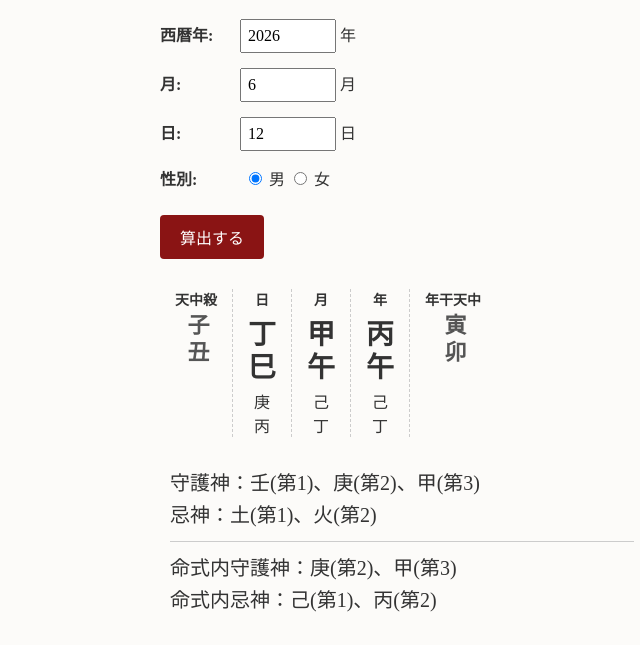
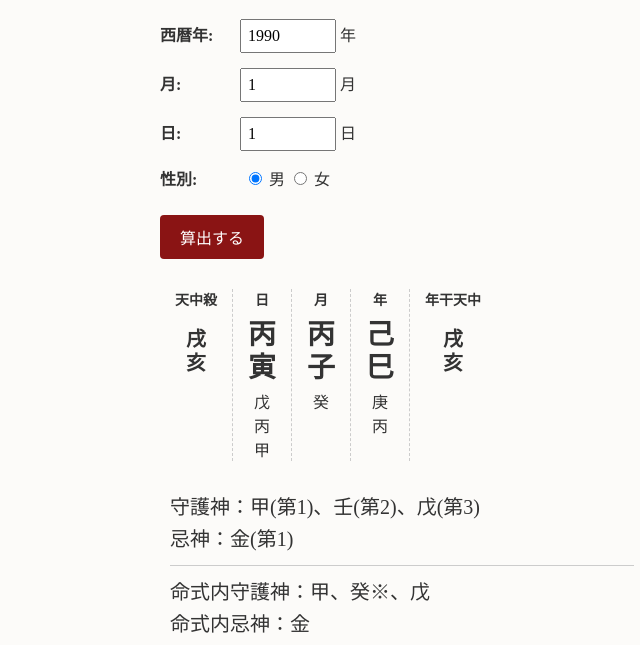
Before and after one commit to onigirikoubou-bit/-2, a plain HTML site: page index.html in a window 1280 px wide. Both pictures are taken after a click on the button "算出する". Shown: the part 90-735 px from the top of the page, without its empty margins (180-820 px from the left). Drawn offline with Linux system fonts and the light colour scheme.

Commit message:
これでどうだ？

```diff
--- a/index.html
+++ b/index.html
@@ -52,12 +52,29 @@
     white-space: nowrap !important;
 }
 
+.eto-grid-small {
+    display: flex !important;
+    flex-direction: column !important;
+    align-items: center !important;
+    justify-content: center !important;
+    font-size: 20px !important; /* 少し小さめに設定 */
+    font-weight: bold !important;
+    height: 60px !important;
+    margin: 0 auto !important;
+}
+
 /* 干支の1文字ずつ(span)の設定 */
 .eto-grid span {
     display: block !important;
     font-size: 28px !important;
     font-weight: bold !important;
     color: inherit; /* 文字色が親要素とずれるのを防ぐ */
+}
+/* ★「小さいサイズ」専用の指定（これだけを追加） */
+.eto-small span {
+    font-size: 20px !important; /* 小さくしたいサイズ */
+    font-weight: bold !important;
+    line-height: 1.2 !important;
 }
 
     </style>
@@ -78,25 +95,33 @@
     <div id="result-area" style="display: none;">
         <table class="meishiki-table">
     <tr>
-        <td><div class="pillar-label">天中殺</div><div id="tenchusatsu-text" class="eto-text-small">--</div></td>
+        <td>
+            <div class="pillar-label">天中殺</div>
+            <div id="tenchusatsu-text" class="eto-grid eto-small"></div>
+        </td>
 
         <td>
             <div class="pillar-label">日</div>
-            <div id="day-eto" class="eto-grid" style="display: flex !important; flex-direction: column !important; align-items: center !important; font-size: 28px !important; font-weight: bold !important; line-height: 1.2 !important; height: 75px !important;"></div>
+            <div id="day-eto" class="eto-grid eto-large"></div>
             <div id="day-zoukan"></div>
         </td>
+
         <td>
             <div class="pillar-label">月</div>
-            <div id="month-eto" class="eto-grid" style="display: flex !important; flex-direction: column !important; align-items: center !important; font-size: 28px !important; font-weight: bold !important; line-height: 1.2 !important; height: 75px !important;"></div>
+            <div id="month-eto" class="eto-grid eto-large"></div>
             <div id="month-zoukan"></div>
         </td>
+
         <td>
             <div class="pillar-label">年</div>
-            <div id="year-eto" class="eto-grid" style="display: flex !important; flex-direction: column !important; align-items: center !important; font-size: 28px !important; font-weight: bold !important; line-height: 1.2 !important; height: 75px !important;"></div>
+            <div id="year-eto" class="eto-grid eto-large"></div>
             <div id="year-zoukan"></div>
         </td>
 
-        <td><div class="pillar-label">年干天中</div><div id="nenkan-tenchu-text" class="eto-text-small">--</div></td>
+        <td>
+            <div class="pillar-label">年干天中</div>
+            <div id="nenkan-tenchu-text" class="eto-grid eto-small"></div>
+        </td>
     </tr>
 </table>
 
--- a/main.js
+++ b/main.js
@@ -120,7 +120,7 @@
 // 3. メイン計算ロジック（中央揃え・複数蔵干出力版）
 // ==========================================
 function performCalculation() {
-    const y = parseInt(document.getElementById('year-input').value, 10);
+const y = parseInt(document.getElementById('year-input').value, 10);
     const m = parseInt(document.getElementById('month-input').value, 10);
     const d = parseInt(document.getElementById('day-input').value, 10);
 
@@ -132,29 +132,31 @@
     if (dayIndex < 0) dayIndex += 60;
     const dayEto = KANTO_LIST[dayIndex];
 
-    document.getElementById('tenchusatsu-text').innerText = calcTenchusatsu(dayIndex);
+    // 1. まず節入り日のリストと、現在の月の節入り日を取得
+    const setsuiriDays = (window.SETSUIRI_DATA && window.SETSUIRI_DATA[y]) ? window.SETSUIRI_DATA[y] : [5,4,5,5,5,6,7,7,8,8,7,7];
+    const currentSetsuiri = setsuiriDays[m - 1]; // ここで定義！
 
-    const setsuiriDays = (window.SETSUIRI_DATA && window.SETSUIRI_DATA[y]) ? window.SETSUIRI_DATA[y] : [5,4,5,5,5,6,7,7,8,8,7,7];
-    const currentSetsuiri = setsuiriDays[m - 1];
-
-    let sanmeiMonth = (d < setsuiriDays[m-1]) ? ((m === 1) ? 12 : m - 1) : m;
-    let sanmeiYear = (m === 1 || (m === 2 && d < setsuiriDays[1])) ? y - 1 : y;
-
+    // 2. 定義した currentSetsuiri を使って判定する
+    let sanmeiMonth = (d < currentSetsuiri) ? ((m === 1) ? 12 : m - 1) : m;
+    let sanmeiYear = (m === 1 || (m === 2 && d < currentSetsuiri)) ? y - 1 : y;
     const yOff = (sanmeiYear - 4) % 60;
     const trueYearEto = KAN[yOff % 10] + SHI[yOff % 12];
     const mOff = (((sanmeiYear - 4) % 10 % 5) * 2 + 2 + (sanmeiMonth + 10) % 12) % 10;
     const mShi = (2 + (sanmeiMonth + 10) % 12) % 12;
     const trueMonthEto = KAN[mOff] + SHI[mShi];
 
-setEto('day-eto', dayEto);
-setEto('month-eto', trueMonthEto);
-setEto('year-eto', trueYearEto);
+        // 年干天中の計算
+    const yearIndex = KANTO_LIST.indexOf(trueYearEto);
+    const nenkanTenchuText = (yearIndex !== -1) ? calcTenchusatsu(yearIndex) : "--";
 
-    // 年干天中
-    const yearIndex = KANTO_LIST.indexOf(trueYearEto);
-    if (yearIndex !== -1) document.getElementById('nenkan-tenchu-text').innerText = calcTenchusatsu(yearIndex);
+    // --- ここで全ての表示をまとめて更新 ---
+    setEto('day-eto', dayEto);
+    setEto('month-eto', trueMonthEto);
+    setEto('year-eto', trueYearEto);
+    setEto('tenchusatsu-text', calcTenchusatsu(dayIndex));
+    setEto('nenkan-tenchu-text', nenkanTenchuText);
 
-    // 基礎データの抽出
+    // 基礎データの抽出は表示更新の後に行う
     const nikkan = dayEto[0], nishi = dayEto[1];
     const gesshi = trueMonthEto[1], nenshi = trueYearEto[1];
     const nenkan = trueYearEto[0], gekkan = trueMonthEto[0];
@@ -163,7 +165,6 @@
     let baseSetsuiriYear = y;
     let baseSetsuiriMonth = m;
 
-    // もし誕生日がその月の節入り日より前なら、前月の節入り日を基準にする
     if (d < currentSetsuiri) {
         baseSetsuiriMonth = m - 1;
         if (baseSetsuiriMonth === 0) {
@@ -177,15 +178,14 @@
         : [5,4,5,5,5,6,7,7,8,8,7,7];
     const baseSetsuiriDay = baseSetsuiriDays[baseSetsuiriMonth - 1];
 
-    // 正確な日付オブジェクトを作って引き算（これでマイナスを完全に防ぎます）
     const baseSetsuiriDate = new Date(baseSetsuiriYear, baseSetsuiriMonth - 1, baseSetsuiriDay, 12, 0, 0);
     const birthDate = new Date(y, m - 1, d, 12, 0, 0);
     const dayDiff = Math.round((birthDate.getTime() - baseSetsuiriDate.getTime()) / (1000 * 60 * 60 * 24)) + 1;
 
-    // 各柱の蔵干の割り出し（右手・左手・中央すべてを経過日数 dayDiff で変化させる）
-    const bValue = getZoukanByDay(nishi, dayDiff); // 右手
-    const fValue = getZoukanByDay(nenshi, dayDiff); // 左手
-    const iValue = getZoukanByDay(gesshi, dayDiff); // 中央
+    const bValue = getZoukanByDay(nishi, dayDiff);
+    const fValue = getZoukanByDay(nenshi, dayDiff);
+    const iValue = getZoukanByDay(gesshi, dayDiff);
+
     // ----------------------------------------------------
 
     const findJuni = (target) => window.JUNI_IMAGE_TABLE?.find(r => r[nikkan] === target)?.star || "--";
@@ -257,14 +257,15 @@
         const res = evaluate(c);
         if (!res.match) return null;
 
-        // 実際に命式内にあった干(res.found)を表示に使用する
         const displayGod = res.found;
         const isDiff = (c !== res.found); // 本来と違う干が見つかったか
 
-        return `${displayGod}(第${idx + 1 + rankOffset})${(isShugo && isDiff) ? '※' : ''}`;
+        // 守護神は干(displayGod)、忌神は元の文字(c)を表示
+        const text = isShugo ? displayGod : c;
+        return `${text}${(isShugo && isDiff) ? '※' : ''}`;
     }).filter(Boolean);
 
-    // ※rankOffsetを追加して「第1」「第2」が通し番号になるように調整
+    // 呼び出し
     const sResults = check([shugoInfo.p1, shugoInfo.p2, shugoInfo.p3], true, 0);
     const iResults = check([shugoInfo.i1, shugoInfo.i2], false, 0);
 
@@ -277,7 +278,6 @@
         命式内忌神：${iResults.length > 0 ? iResults.join('、') : 'なし'}
         </div>`;
     shugoshinArea.style.display = 'block';
-}
 
     // 大運計算
     const isMale = document.getElementById('male')?.checked || false;
@@ -321,15 +321,16 @@
     renderDaiunTable(daiunNen, KANTO_LIST[(KANTO_LIST.indexOf(trueMonthEto) + (isForward ? 1 : -1) + 60) % 60], isForward, nikkan);
     document.getElementById('result-area').style.display = 'block';
 }
+}
 
 // ==========================================
 // 4. 初期化イベント
 // ==========================================
 document.addEventListener('DOMContentLoaded', () => {
-    const today = new Date();
-    document.getElementById('year-input').value = today.getFullYear();
-    document.getElementById('month-input').value = today.getMonth() + 1;
-    document.getElementById('day-input').value = today.getDate();
+    // デフォルト値を 1990/1/1 に設定
+    document.getElementById('year-input').value = 1990;
+    document.getElementById('month-input').value = 1;
+    document.getElementById('day-input').value = 1;
     document.getElementById('calc-btn').addEventListener('click', performCalculation);
 });
 
@@ -337,17 +338,10 @@
     const container = document.getElementById(elementId);
     if (!container) return;
 
-    container.innerHTML = ''; // 中身をリセット
-
-    // 干支（例：甲子）を1文字ずつspanで囲む
+    container.innerHTML = '';
     for (let char of etoText) {
         let span = document.createElement('span');
         span.innerText = char;
         container.appendChild(span);
     }
 }
-
-// 呼び出し（計算結果を表示する関数内）
-setEto('day-eto', dayEto);
-setEto('month-eto', trueMonthEto);
-setEto('year-eto', trueYearEto);
```
